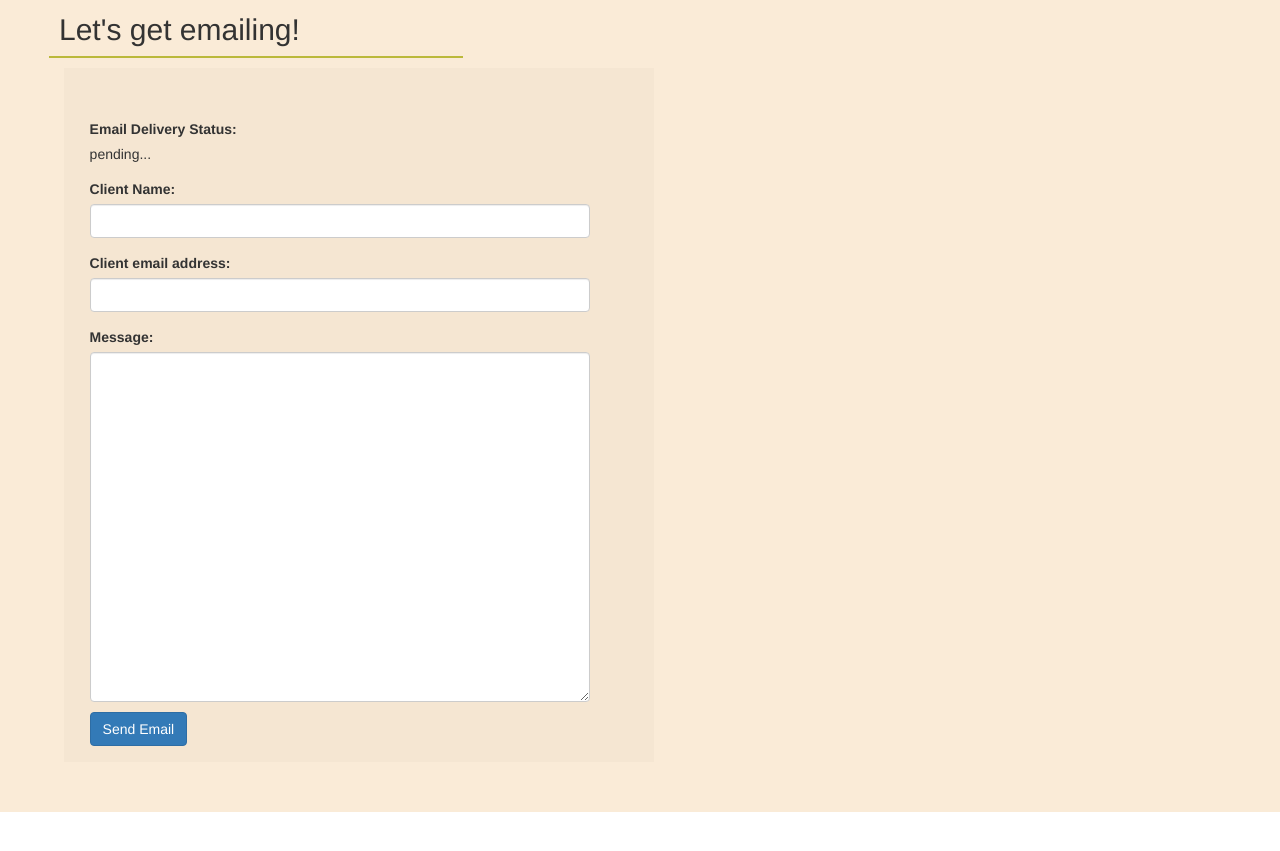
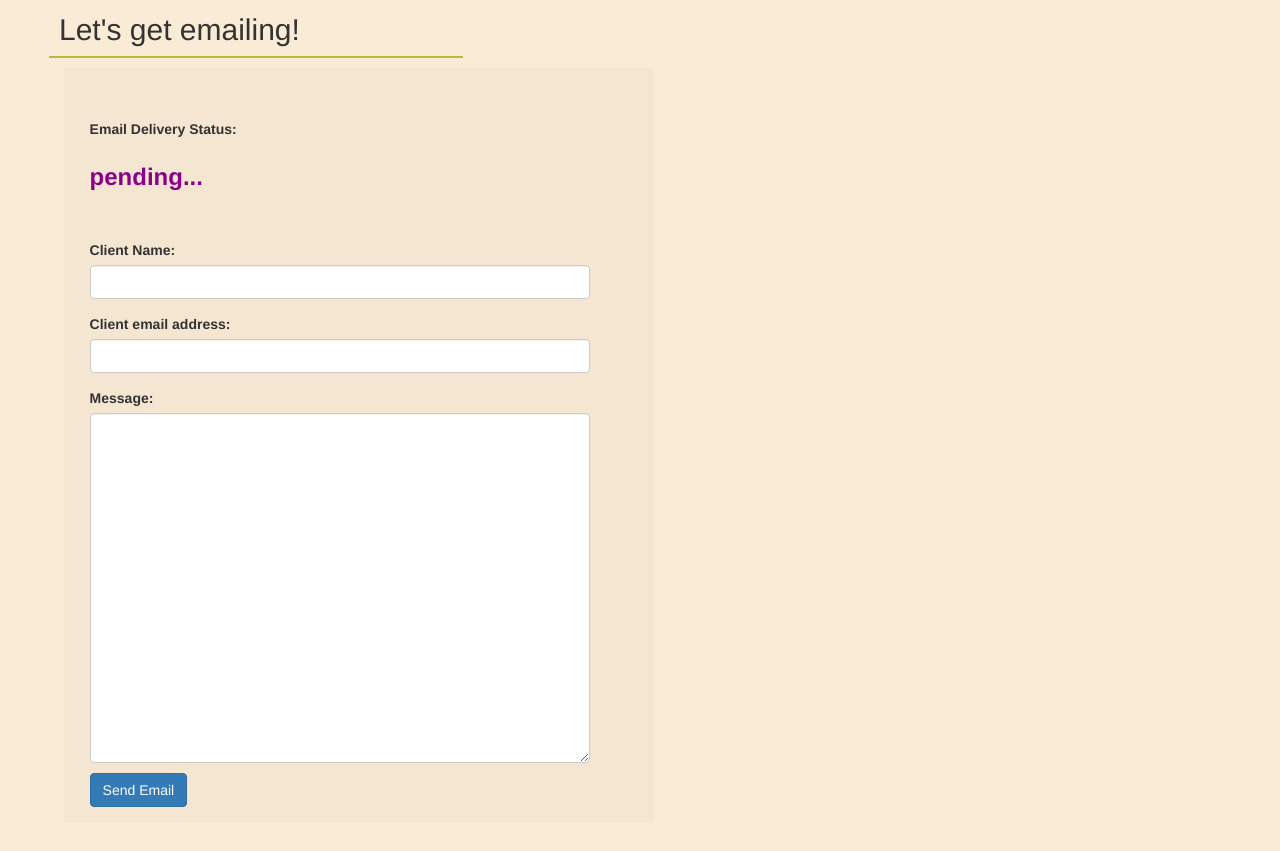
Before and after one commit to Jakoozi/Montana_Emailer, a plain HTML site: page index.html in a window 1280 px wide. Shown: the part 819-1670 px from the top of the page. Before the commit the page ends 1631 px from the top, so only its background shows below. Drawn offline with nearby package versions, Linux system fonts and the light colour scheme.

Commit message:
added button disable

```diff
--- a/emailer.css
+++ b/emailer.css
@@ -38,3 +38,8 @@ textarea {
     width: 300px;
     height: 400px;
 }
+#delivery-status{
+    margin-bottom: 50px;
+    font-weight: 700;
+    color: darkmagenta;
+}
--- a/index.html
+++ b/index.html
@@ -67,7 +67,7 @@
             </div>
             <div class="form-group">
                 <label for="name">Email Delivery Status: </label>
-                <p id="delivery-status">pending...</p>
+                <h3 id="delivery-status">pending...</h3>
             </div>
             <div class="form-group">
                 <label for="name">Client Name:</label>
@@ -86,7 +86,7 @@
                 <label for="message">Message:</label>
                 <textarea id="message" rows="15"  class="form-control" required></textarea>
             </div>
-            <button type="submit" class="btn btn-primary" style="margin-top: 10px;">Send Email</button>
+            <button type="submit" id="email-submit-button" class="btn btn-primary" style="margin-top: 10px;">Send Email</button>
         </form>
     </div>
 
--- a/script.js
+++ b/script.js
@@ -1,6 +1,8 @@
 
 
 function EmailSender(){
+
+    document.getElementById("email-submit-button").disabled  = true;
 
     var tempParams ={
         // from_name : document.getElementById("fromName").value,
@@ -17,15 +19,20 @@ function EmailSender(){
     }, function(error) {
       AfterEmailSentUnSuccessfully(error)
     });
+
 }
 
 function AfterEmailSentSuccessfully(response){
     console.log('SUCCESS!', response);
     document.getElementById("delivery-status").innerHTML = "Successfull !!!";
+    document.getElementById("delivery-status").style.color = "Green";
+    document.getElementById("email-submit-button").disabled  = false;
     Swal("Done!", response.text, "success");
 }
 function AfterEmailSentUnSuccessfully(error){
     console.log('FAILED...', error);
     document.getElementById("delivery-status").innerHTML = "Error !!!";
+    document.getElementById("delivery-status").style.color = "red";
+    document.getElementById("email-submit-button").disabled  = false;
     Swal("Oops!", error, "error");
 }
```
